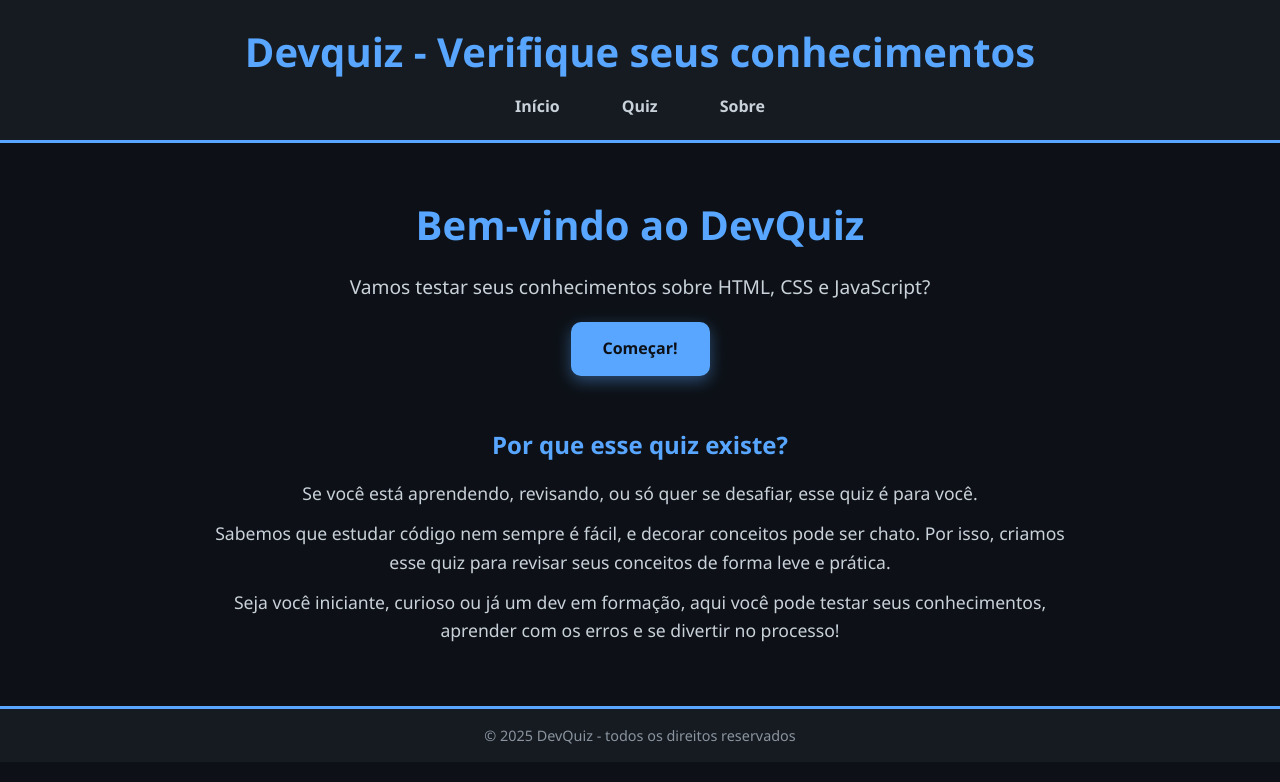
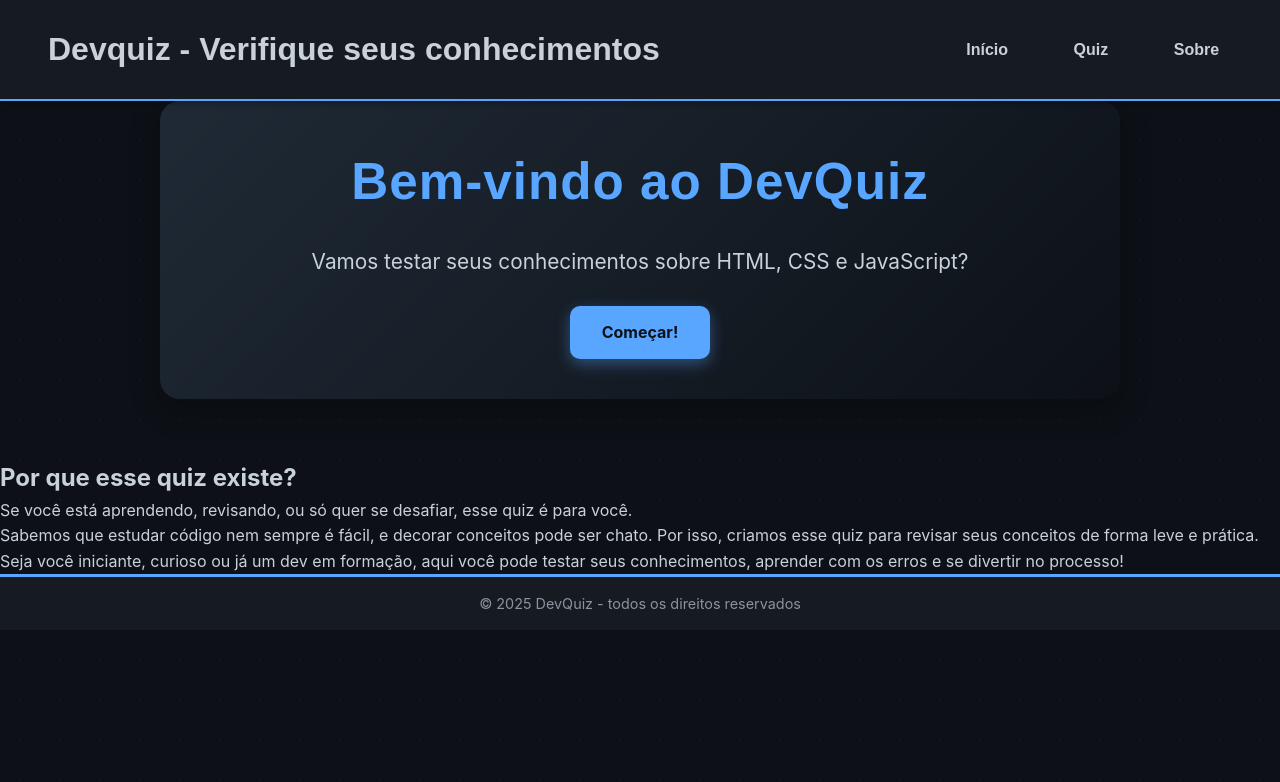
Before and after one commit to Ellielile/nosso-site, a plain HTML site: page ProjetoPUC2025/index.html in a window 1280 px wide. Drawn offline with Linux system fonts and the light colour scheme.

Commit message:
Mudanças css

```diff
--- a/ProjetoPUC2025/CSS/style.css
+++ b/ProjetoPUC2025/CSS/style.css
@@ -1,118 +1,267 @@
-/*Reset básico*/
+/* Variáveis para cores (facilita manutenção) */
+:root {
+    --bg-color: #0d1117;
+    --bg-gradient-start: #1f2a36;
+    --bg-gradient-end: #0d1117;
+    --primary-color: #58a6ff;
+    --primary-hover: #79c0ff;
+    --text-color: #c9d1d9;
+    --header-bg: #161b22;
+    --shadow-color: rgba(0, 0, 0, 0.3);
+}
+
+/* Reset básico */
 * {
     margin: 0;
     padding: 0;
     box-sizing: border-box;
+    transition: all 0.3s ease-in-out;
 }
 
-/*Estilo geral, Fundo, fonte e cores*/
+/* Corpo da página */
 body {
-    background-color: #0d1117;
-    color: #c9d1d9;
-    font-family: 'Segoe UI', Tahoma, Geneva, Verdana, sans-serif;
+    background-color: var(--bg-color);
+    background-image: radial-gradient(rgba(255, 255, 255, 0.02) 1px, transparent 1px);
+    background-size: 40px 40px;
+    color: var(--text-color);
+    font-family: 'Inter', sans-serif;
     line-height: 1.6;
+    opacity: 0;
+    animation: fadeBody 0.7s ease forwards;
 }
 
-/*Cabeçalho*/
+@keyframes fadeBody {
+    to {
+        opacity: 1;
+    }
+}
+
+/* Cabeçalho */
 header {
     background-color: #161b22;
-    padding: 20px;
-    text-align: center;
-    border-bottom: 3px solid #58a6ff;
+    padding: 1.5rem 3rem;
+    display: flex;
+    justify-content: space-between;
+    align-items: center;
+    border-bottom: 2px solid #58a6ff;
+    box-shadow: 0 3px 8px rgba(0, 0, 0, 0.3);
+    position: sticky;
+    top: 0;
+    z-index: 1000;
+    font-family: 'Poppins', sans-serif;
 }
 
-header h1 {
-    font-size: 2.5rem;
+.logo h1 {
     color: #58a6ff;
+    font-size: 2.8rem;
+    font-weight: 700;
+    letter-spacing: 1px;
+    margin-bottom: 0.1rem;
+    user-select: none;
+}
+
+.logo .subtitle {
+    color: #8b949e;
+    font-size: 1.1rem;
+    font-weight: 500;
+    font-style: italic;
+    user-select: none;
+    display: block;
 }
 
 nav ul {
     list-style: none;
     display: flex;
-    justify-content: center;
-    gap: 30px;
-    margin-top: 10px;
+    gap: 2.5rem;
+    margin: 0;
+    padding: 0;
 }
 
 nav ul li a {
     color: #c9d1d9;
+    font-weight: 600;
     text-decoration: none;
-    font-weight: bold;
-    padding: 8px 16px;
-    border-radius: 8px;
-    transition: background-color 0.3s, color 0.3s;
+    padding: 0.5rem 0.8rem;
+    border-radius: 6px;
+    transition: background-color 0.3s ease, color 0.3s ease;
+    user-select: none;
 }
 
-nav ul li a:hover {
+nav ul li a:hover,
+nav ul li a:focus {
     background-color: #58a6ff;
     color: #0d1117;
+    outline: none;
 }
 
-/* Container */
-main {
-    padding: 50px 20px;
-    max-width: 900px;
-    margin: auto;
+/* Responsividade - menu sempre visível, ajusta para mobile */
+@media (max-width: 600px) {
+    header {
+        flex-direction: column;
+        padding: 1rem 1.5rem;
+        gap: 0.7rem;
+    }
+
+    nav ul {
+        gap: 1.2rem;
+        flex-wrap: wrap;
+        justify-content: center;
+    }
+
+    .logo h1 {
+        font-size: 2rem;
+    }
+
+    .logo .subtitle {
+        font-size: 1rem;
+    }
+
+    nav ul li a {
+        padding: 0.4rem 0.7rem;
+        font-size: 0.95rem;
+    }
 }
 
+
+
+/* Container principal da primeira seção */
 .container {
+    max-width: 960px;
+    margin: 0 auto 60px;
+    padding: 40px 20px;
     text-align: center;
-    margin-bottom: 50px;
+    background: linear-gradient(135deg, var(--bg-gradient-start), var(--bg-gradient-end));
+    border-radius: 20px;
+    box-shadow: 0 10px 30px var(--shadow-color);
+    animation: fadeInUp 0.8s ease-out;
+    transition: transform 0.3s ease;
+}
+
+.container:hover {
+    transform: scale(1.01);
 }
 
 .container h1 {
-    color: #58a6ff;
-    font-size: 2.5rem;
-    margin-bottom: 15px;
+    color: var(--primary-color);
+    font-size: 3.2rem;
+    font-family: 'Poppins', sans-serif;
+    font-weight: 700;
+    margin-bottom: 20px;
+    letter-spacing: 1px;
+    transition: color 0.3s ease;
+}
+
+.container h1:hover {
+    color: var(--primary-hover);
 }
 
 .container p {
-    font-size: 1.2rem;
-    margin-bottom: 20px;
+    font-size: 1.3rem;
+    color: var(--text-color);
+    font-family: 'Inter', sans-serif;
+    line-height: 1.8;
+    margin-bottom: 25px;
+    transition: transform 0.3s ease;
 }
 
-/*Botão*/
+.container p:hover {
+    transform: scale(1.02);
+}
+
+/* Segunda seção: "sobre o quiz" */
+.sobre-quiz {
+    max-width: 960px;
+    margin: 0 auto 60px;
+    padding: 40px 30px;
+    background: linear-gradient(135deg, var(--bg-gradient-start), var(--bg-gradient-end));
+    border-radius: 20px;
+    box-shadow: 0 8px 25px rgba(0, 0, 0, 0.35);
+    color: var(--text-color);
+    font-family: 'Inter', sans-serif;
+    line-height: 1.7;
+    text-align: center;
+    animation: fadeInUp 0.8s ease-out;
+    transition: transform 0.3s ease;
+}
+
+.sobre-quiz:hover {
+    transform: scale(1.02);
+}
+
+.sobre-quiz h2 {
+    color: var(--primary-color);
+    font-family: 'Poppins', sans-serif;
+    font-weight: 700;
+    font-size: 2.8rem;
+    margin-bottom: 25px;
+    letter-spacing: 1.2px;
+    transition: color 0.3s ease;
+}
+
+.sobre-quiz h2:hover {
+    color: var(--primary-hover);
+}
+
+.sobre-quiz p {
+    font-size: 1.25rem;
+    margin-bottom: 20px;
+    max-width: 700px;
+    margin-left: auto;
+    margin-right: auto;
+    color: var(--text-color);
+}
+
+/* Botão */
 .botao-comecar {
     display: inline-block;
     padding: 14px 32px;
-    background-color: #58a6ff;
-    color: #0d1117;
-    font-weight: bold;
+    background-color: var(--primary-color);
+    color: var(--bg-color);
+    font-weight: 700;
     text-decoration: none;
     border-radius: 10px;
-    box-shadow: 0 5px 15px rgba(88,166,255,0.4);
+    box-shadow: 0 5px 15px rgba(88, 166, 255, 0.4);
+    user-select: none;
+    cursor: pointer;
     transition: transform 0.3s, background-color 0.3s;
 }
 
-.botao-comecar:hover {
+.botao-comecar:hover,
+.botao-comecar:focus {
     background-color: #1f6feb;
     transform: scale(1.05);
+    outline: none;
 }
 
-/* Seções */
-section h2 {
-    color: #58a6ff;
-    margin-bottom: 15px;
-    text-align: center;
+/* Animação fadeInUp */
+@keyframes fadeInUp {
+    from {
+        opacity: 0;
+        transform: translateY(20px);
+    }
+
+    to {
+        opacity: 1;
+        transform: translateY(0);
+    }
 }
 
-section p {
-    margin-bottom: 12px;
-    font-size: 1.1rem;
-    text-align: center;
-}
-
-/*Rodapé*/
+/* Rodapé */
 footer {
-    background-color: #161b22;
+    background-color: var(--header-bg);
     padding: 15px;
     text-align: center;
     color: #8b949e;
-    border-top: 3px solid #58a6ff;
+    border-top: 3px solid var(--primary-color);
+    font-family: 'Inter', sans-serif;
+    font-size: 0.9rem;
+    user-select: none;
 }
 
-footer p {
-    font-size: 0.9rem;
+/* Seleção de texto customizada */
+::selection {
+    background-color: var(--primary-color);
+    color: var(--bg-color);
 }
 
 /* Responsivo */
@@ -122,6 +271,10 @@ footer p {
         gap: 10px;
     }
 
+    .container {
+        padding: 30px 20px;
+    }
+
     .container h1 {
         font-size: 2rem;
     }
@@ -129,4 +282,16 @@ footer p {
     .botao-comecar {
         padding: 12px 24px;
     }
+
+    .sobre-quiz {
+        padding: 30px 20px;
+    }
+
+    .sobre-quiz h2 {
+        font-size: 2rem;
+    }
+
+    .sobre-quiz p {
+        font-size: 1.1rem;
+    }
 }
```
